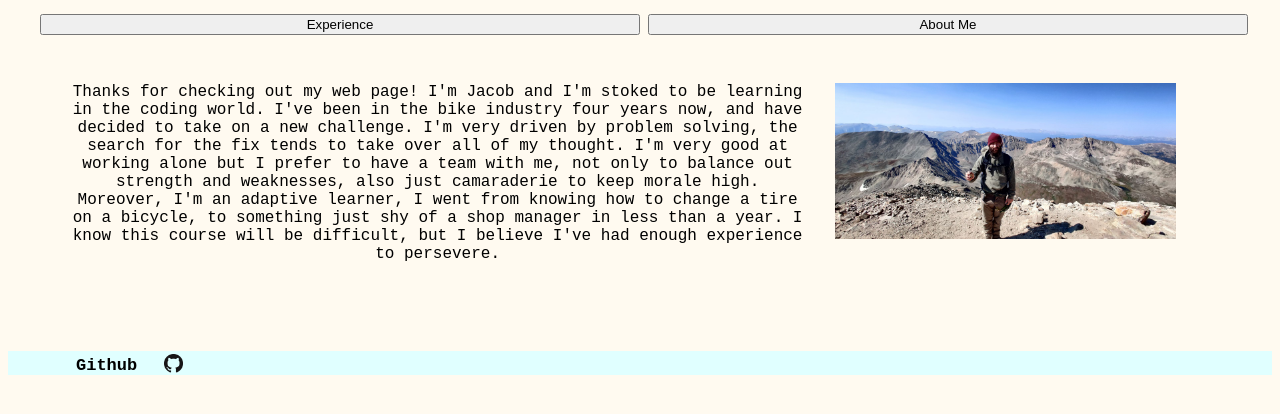
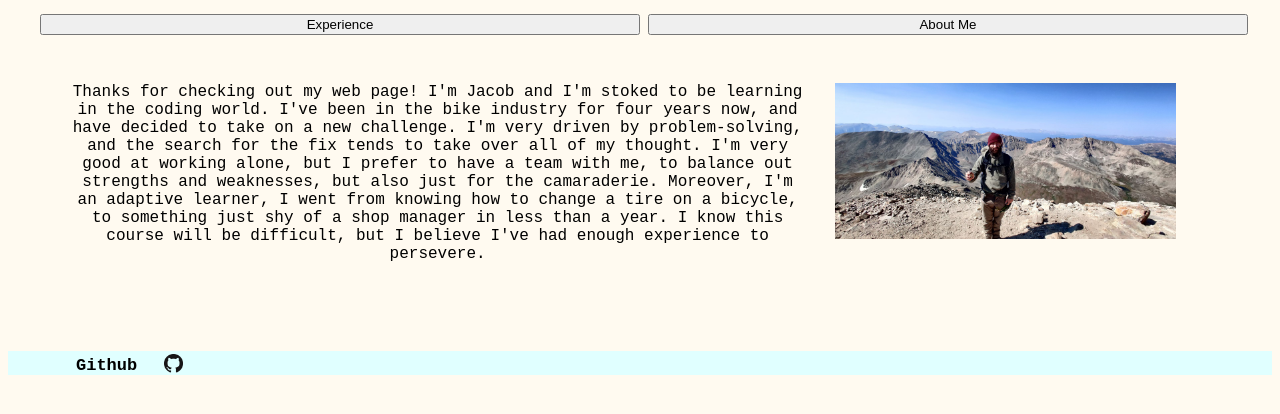
Before and after one commit to j3nkii/prime-app, a plain HTML site: page index.html in a window 1280 px wide. Both pictures are taken after a click on the button "About Me". Shown: the part 1045-1459 px from the top of the page. Drawn offline with Linux system fonts and the light colour scheme.

Commit message:
Update index.html

```diff
--- a/index.html
+++ b/index.html
@@ -79,7 +79,7 @@
     <div>
       <img id="img" src="self.jpg">
       <p>
-        Thanks for checking out my web page! I'm Jacob and I'm stoked to be learning in the coding world. I've been in the bike industry four years now, and have decided to take on a new challenge. I'm very driven by problem solving, the search for the fix tends to take over all of my thought. I'm very good at working alone but I prefer to have a team with me, not only to balance out strength and weaknesses, also just camaraderie to keep morale high. Moreover, I'm an adaptive learner, I went from knowing how to change a tire on a bicycle, to something just shy of a shop manager in less than a year. I know this course will be difficult, but I believe I've had enough experience to persevere.
+        Thanks for checking out my web page! I'm Jacob and I'm stoked to be learning in the coding world. I've been in the bike industry for four years now, and have decided to take on a new challenge. I'm very driven by problem-solving, and the search for the fix tends to take over all of my thought. I'm very good at working alone, but I prefer to have a team with me, to balance out strengths and weaknesses, but also just for the camaraderie. Moreover, I'm an adaptive learner, I went from knowing how to change a tire on a bicycle, to something just shy of a shop manager in less than a year. I know this course will be difficult, but I believe I've had enough experience to persevere.
         </p>
       <p>
         <!-- Thanks for checking out my webpage! My name is Jacob and I've decided to write an about me instead of simply listing traits like I have on past resumes. My big passion in life is bikes, I guess I could say that it's the one trade I've developed in my time here on Earth. Being a GED recipient, I think it's cool that I found something that works for me. I've been in the bicycle industry for about 4 years now. While I do love it, I'm looking for something new, something challenging. So far bikes seem very similar to coding. Sometimes things dont work, and you have to look at seemingly unrelated parts at times to fix the issues. Sometimes you have to do very obvious things as well. I enjoy the puzzle and the hunt for fix, the final peice. Outside of work, I enjoy riding bikes, mainly mountain bikes, camping, hiking, being a food and drink snob, and driving my 4runner into the wild. Yep, that's my ride up there looking super majestic. To the right there is me! Big Chillen. In all seriousness, I'm very much so looking forward to starting a bootcamp, and hope this is a good fit. -->
```
